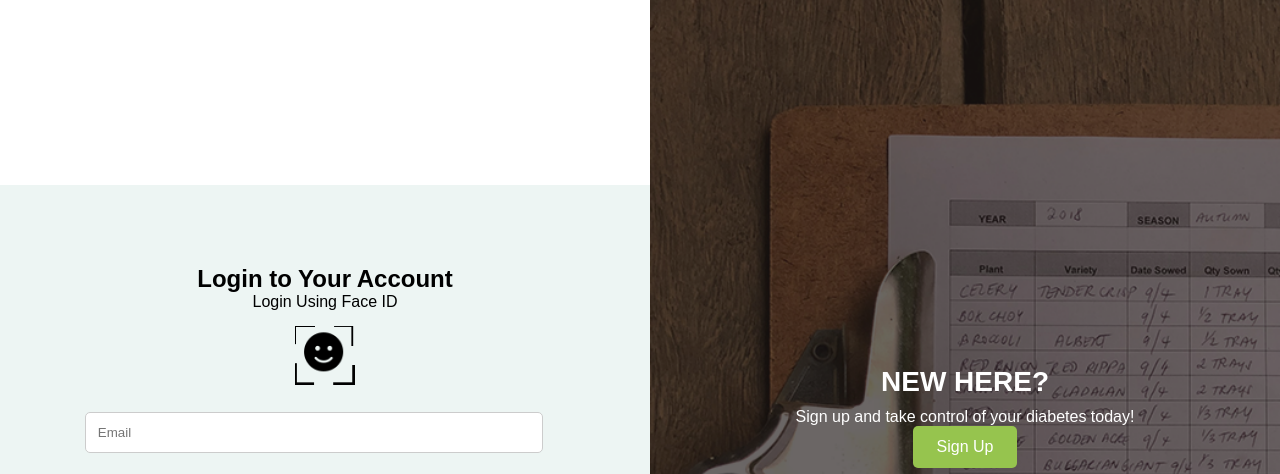
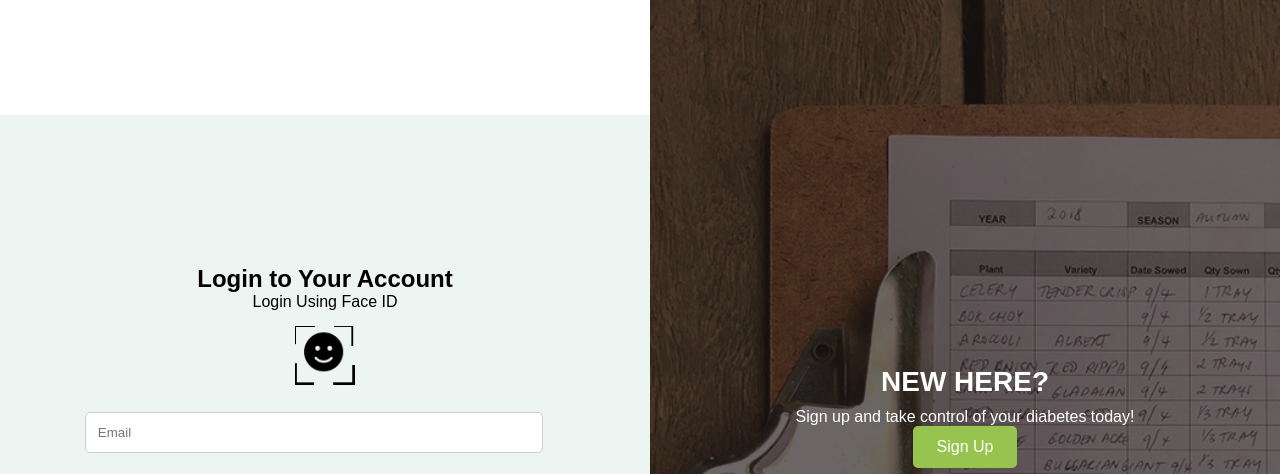
Before and after one commit to Jzavala96/Diabetes-Habit-Tracker, a plain HTML site: page login.html in a window 1280 px wide. Shown: the part 250-724 px from the top of the page. Drawn offline with Linux system fonts and the light colour scheme.

Commit message:
fixed hopefully

```diff
--- a/login.css
+++ b/login.css
@@ -64,7 +64,7 @@ body {
     justify-content: center; /* Center content vertically in the box */
     align-items: center; /* Center content horizontally */
     background-color: #edf5f3;
-    padding: 80px 50px;
+    padding: 150px 50px;
 }
 
 /* ✅ Face ID Icon Centered */
```
